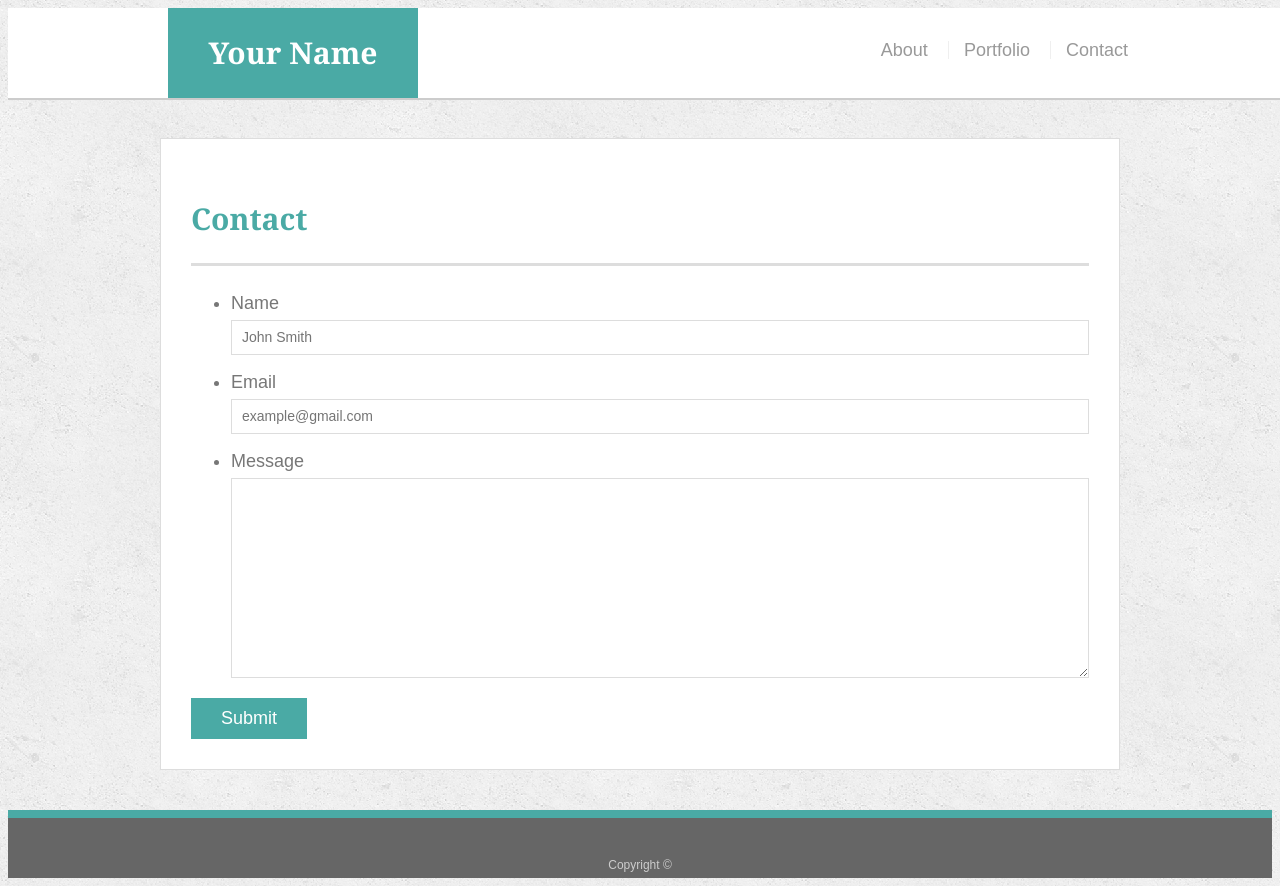
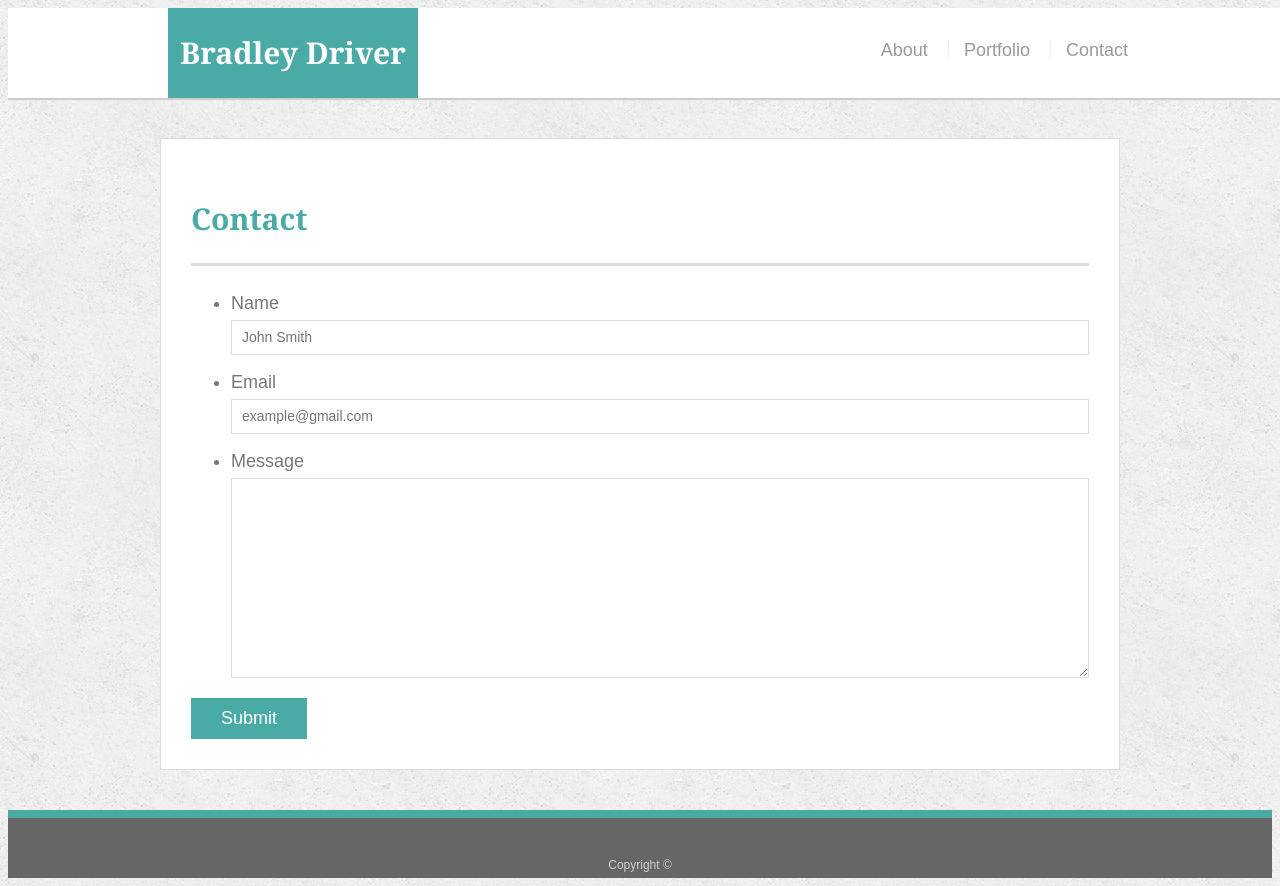
Before and after one commit to edriver4/Basic-Portfolio, a plain HTML site: page contact.html in a window 1280 px wide. Drawn offline with Linux system fonts and the light colour scheme.

Commit message:
update all 3 html files

```diff
--- a/contact.html
+++ b/contact.html
@@ -12,7 +12,7 @@
 
   <header id="masthead">
     <div class="container">
-      <a href="index.html" id="logo">Your Name</a>
+      <a href="index.html" id="logo">Bradley Driver</a>
       <nav>
         <a href="index.html">About</a>
         <a href="portfolio.html">Portfolio</a>
```
Also changed, not shown: portfolio.html (+1 -1 lines).
